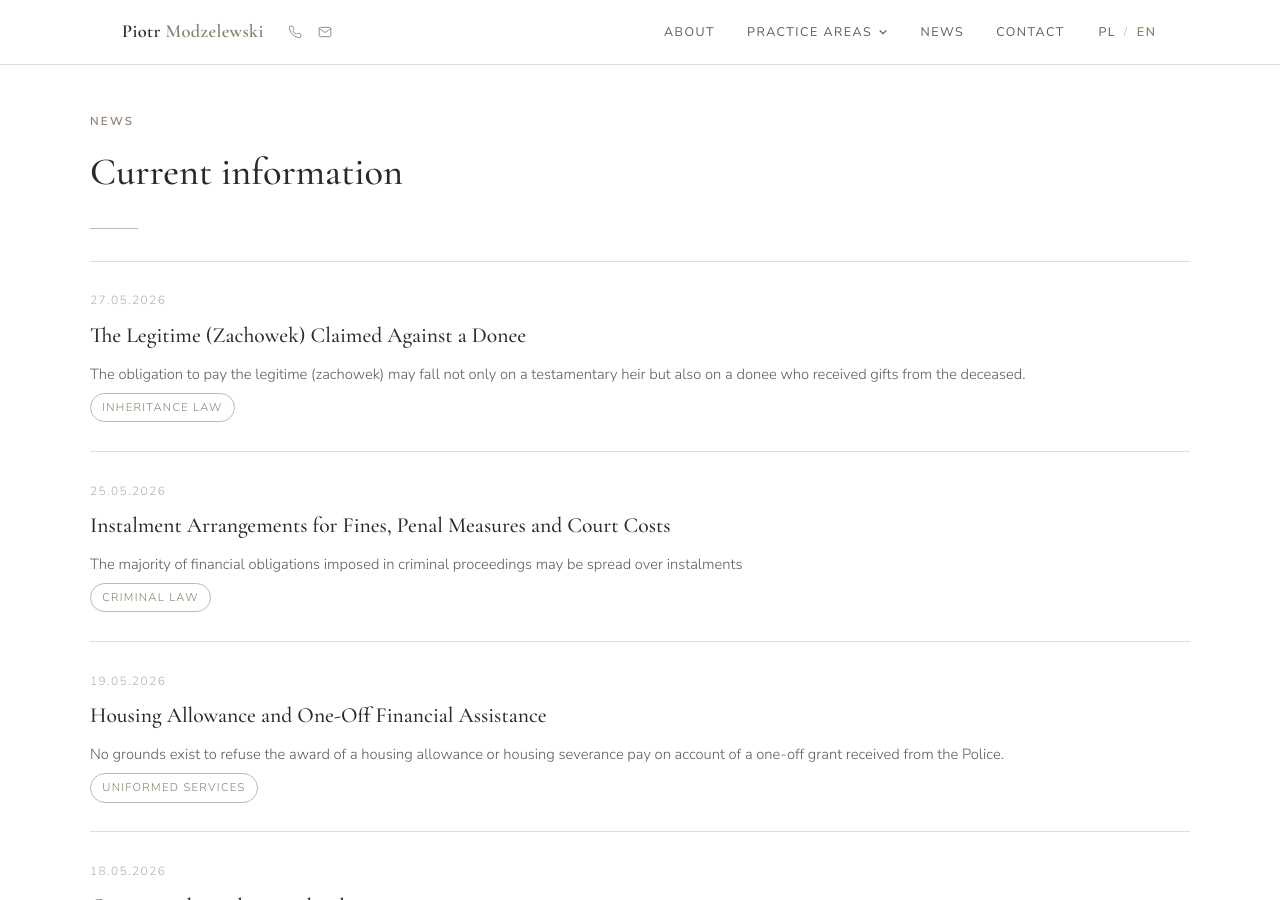
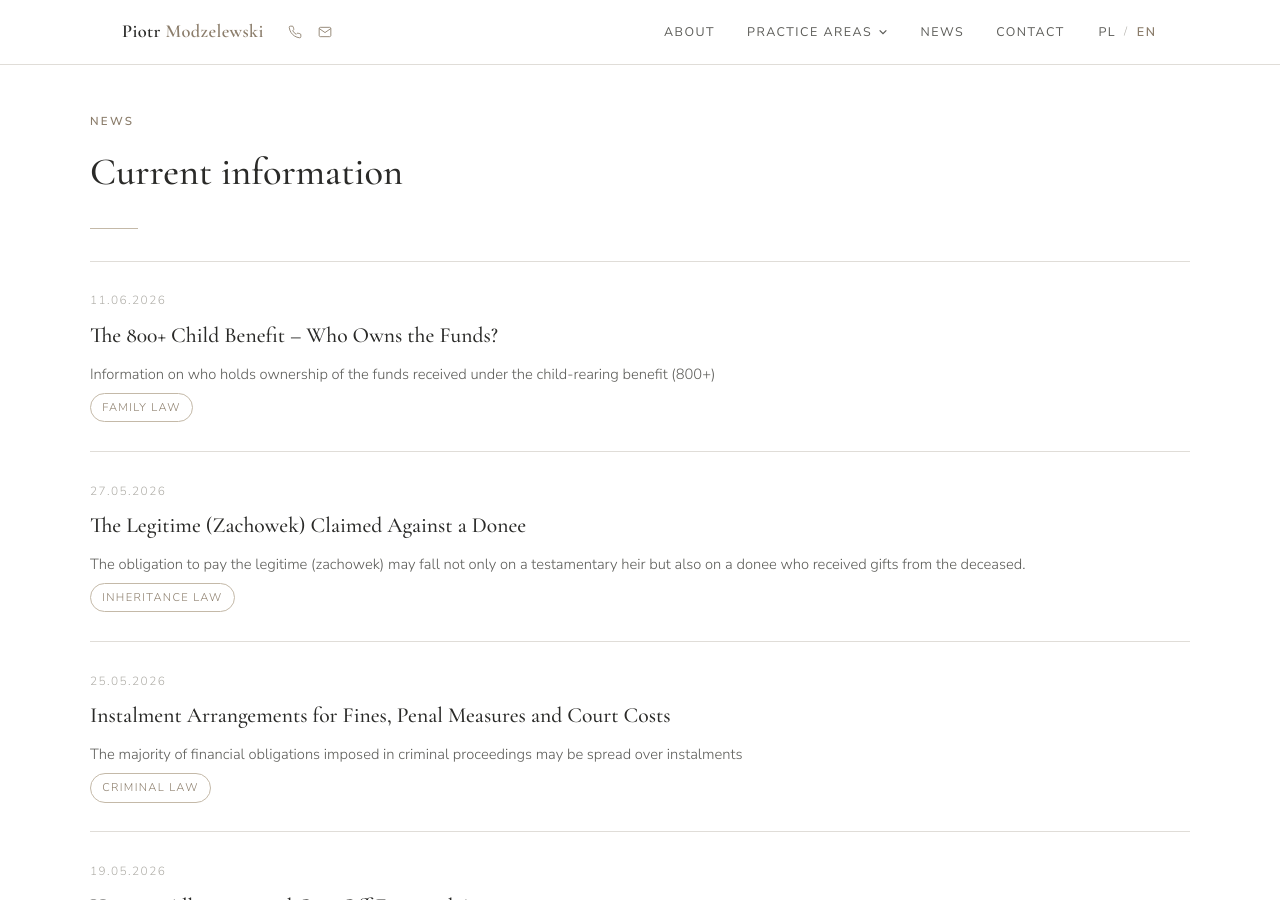
Before and after one commit to pmmodzelewski/adwokatmodzelewski.pl, a Jekyll site: the page built from en/aktualnosci/index.html, in a window 1280 px wide and 900 px high. Built offline with Jekyll 4.4.1, drawn with Linux system fonts in a browser that asks for light colours; Markdown is read by kramdown in place of the engine named in the settings; part of the change alters nothing that is shown.

Commit message:
Dodanie angielskich wersji nowych wpisów

```diff
--- a/_posts/2026-06-11-800+.md
+++ b/_posts/2026-06-11-800+.md
@@ -4,7 +4,7 @@ date: 2026-06-11
 lang: pl
 tag: prawo-rodzinne
 summary: "Informacje na temat tego komu przysługuje prawo własności do środków ze świadczenia wychowawczego"
-lang_alt:
+lang_alt: /en/aktualnosci/2026/06/11/800-plus-child-benefit-who-owns-the-funds/
 ---
 
 **To czyją własność stanowią środki otrzymane ze świadczenia wychowawczego (800+) może mieć istotne znaczenie.**
--- /dev/null
+++ b/_posts/2026-06-11-800-plus-child-benefit-who-owns-the-funds.md
@@ -0,0 +1,27 @@
+---
+title: "The 800+ Child Benefit – Who Owns the Funds?"
+date: 2026-06-11
+lang: en
+tag: prawo-rodzinne
+summary: "Information on who holds ownership of the funds received under the child-rearing benefit (800+)"
+permalink: /en/aktualnosci/2026/06/11/800-plus-child-benefit-who-owns-the-funds/
+lang_alt: /aktualnosci/2026/06/11/800+/
+---
+
+**The question of who owns the funds received under the child-rearing benefit (800+) may be of considerable significance.**
+
+## Parents or children?
+
+The first question to consider is whether the funds obtained under the child-rearing benefit belong to the children. The answer must, however, be in the negative – it is accepted that the purpose of this benefit (and of the Act on State Assistance in Child-Rearing as a whole) is precisely to support the parents. It is therefore clear that the funds paid out under the scheme belong to the parents, not to the children.
+
+## Personal or joint matrimonial property?
+
+Having established that the 800+ funds do not belong to the children, we must turn to the second question – whether they form part of the parents' joint matrimonial property (assuming, of course, that they are married and have not adopted a regime of separation of property), or whether they form part of the personal property of one of them. Here too the answer is unsurprising: these funds are not an exception to the general rule and, as a matter of principle, they fall into the joint matrimonial property, provided that such property exists.
+
+## What if there is no joint matrimonial property?
+
+In such circumstances, the funds form part of the personal property of whichever parent is named as the recipient in the decision granting the benefit. That parent not only receives the funds by bank transfer but is also their sole owner. They should apply the funds in accordance with their intended purpose (meeting the costs of raising the child); however, they are under no obligation to account for their use – neither to the other parent nor to the State.
+
+## An alternative arrangement
+
+The Act provides for one further option: where care of the child is exercised under a shared-residence arrangement (piecza naprzemienna), the parents may jointly apply for the benefit to be paid to each of them in equal shares.
```
